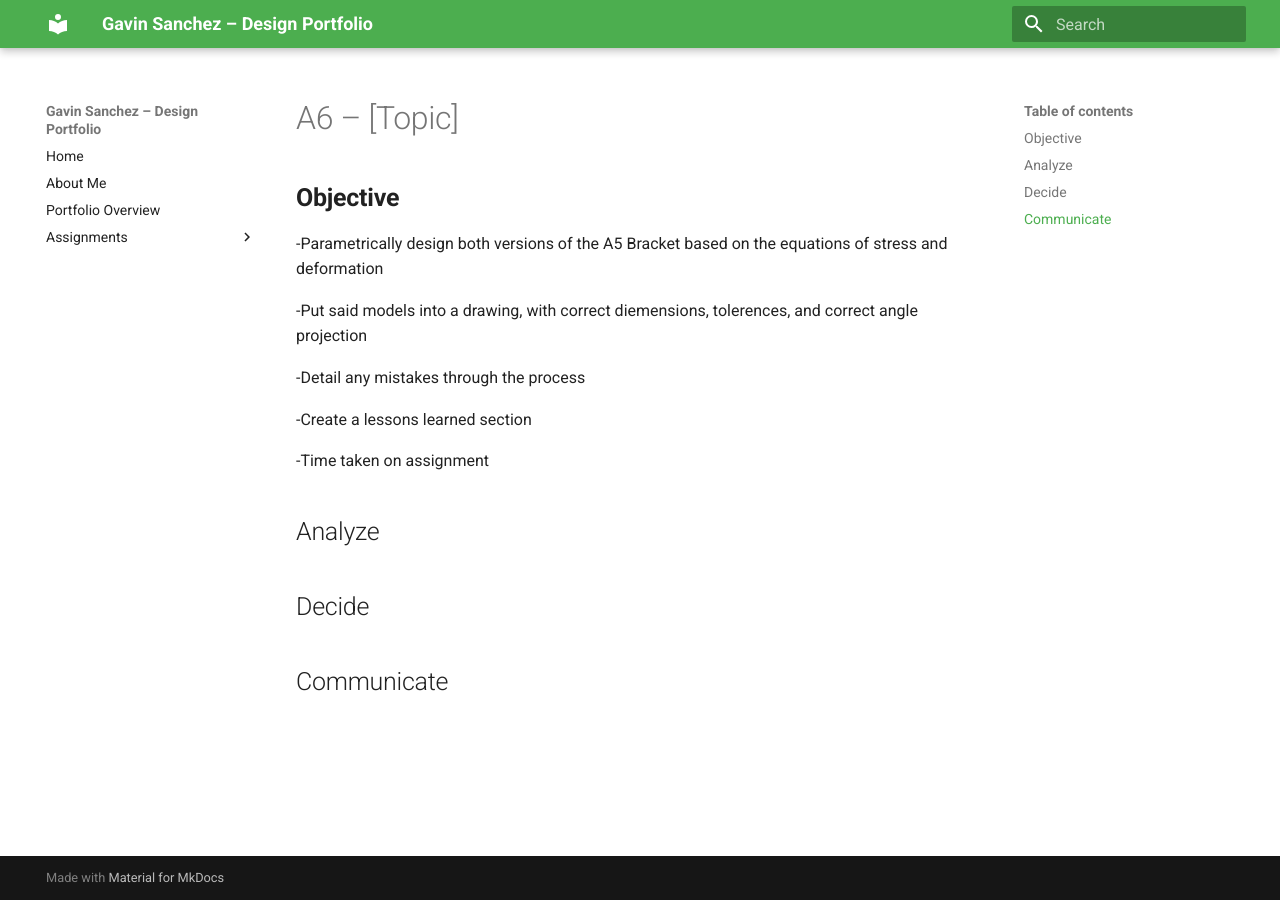
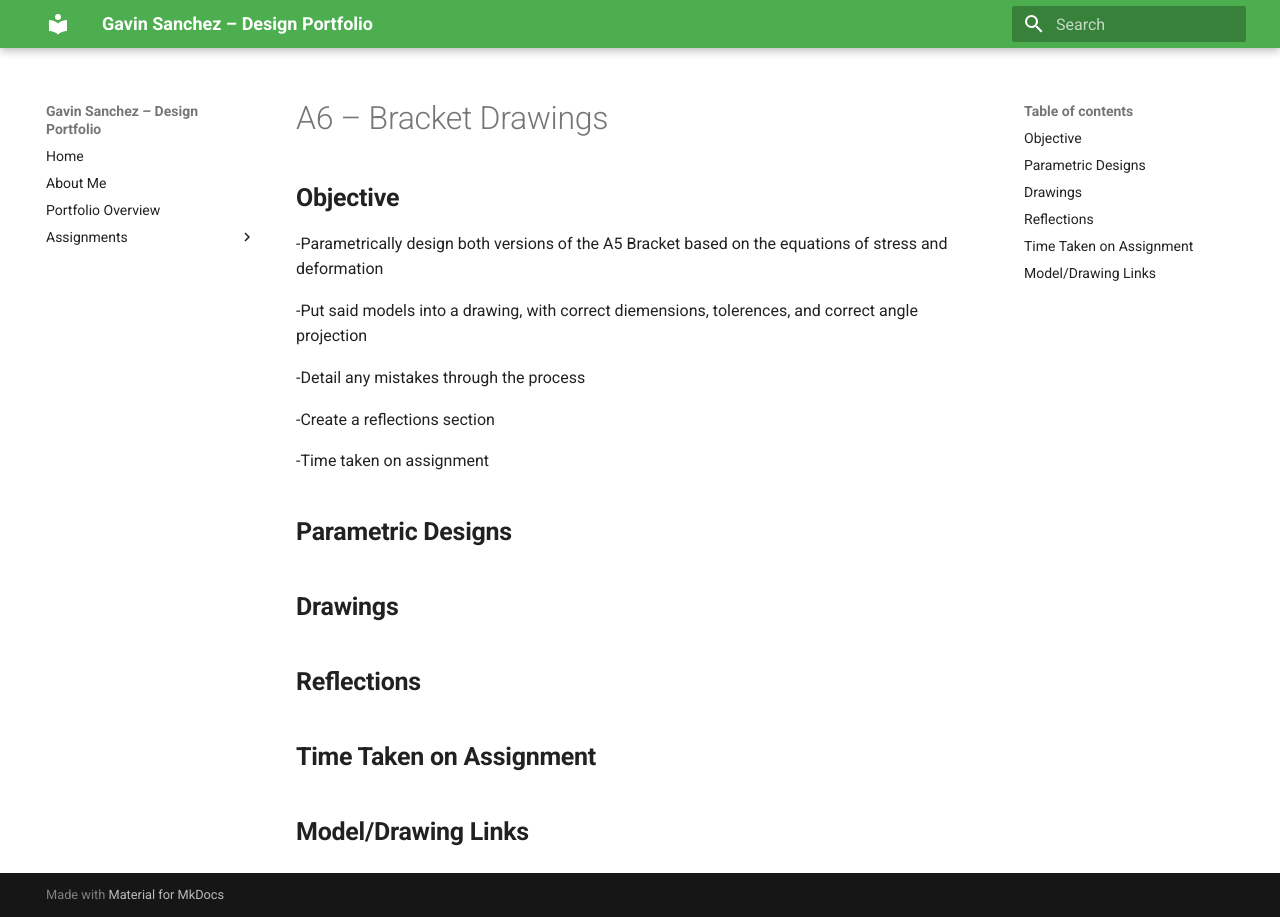
Before and after one commit to GavinSanch/Gavins-design-projects-portfolio, an MkDocs documentation site: the page built from docs/assignments/A06/index.md, in a window 1280 px wide. Built offline with MkDocs 1.6.1 and Material for MkDocs 9.7.7, drawn with Linux system fonts in a browser that asks for light colours.

Commit message:
Update index.md

```diff
--- a/docs/assignments/A06/index.md
+++ b/docs/assignments/A06/index.md
@@ -1,4 +1,4 @@
-# A6 – [Topic]
+# A6 – Bracket Drawings
 
 ## **Objective**
 
@@ -8,14 +8,17 @@
 
 -Detail any mistakes through the process
 
--Create a lessons learned section
+-Create a reflections section
 
 -Time taken on assignment
 
-## Analyze
+## **Parametric Designs**
 
 
-## Decide
+## **Drawings**
 
+## **Reflections**
 
-## Communicate
+## **Time Taken on Assignment**
+
+## **Model/Drawing Links**
```
